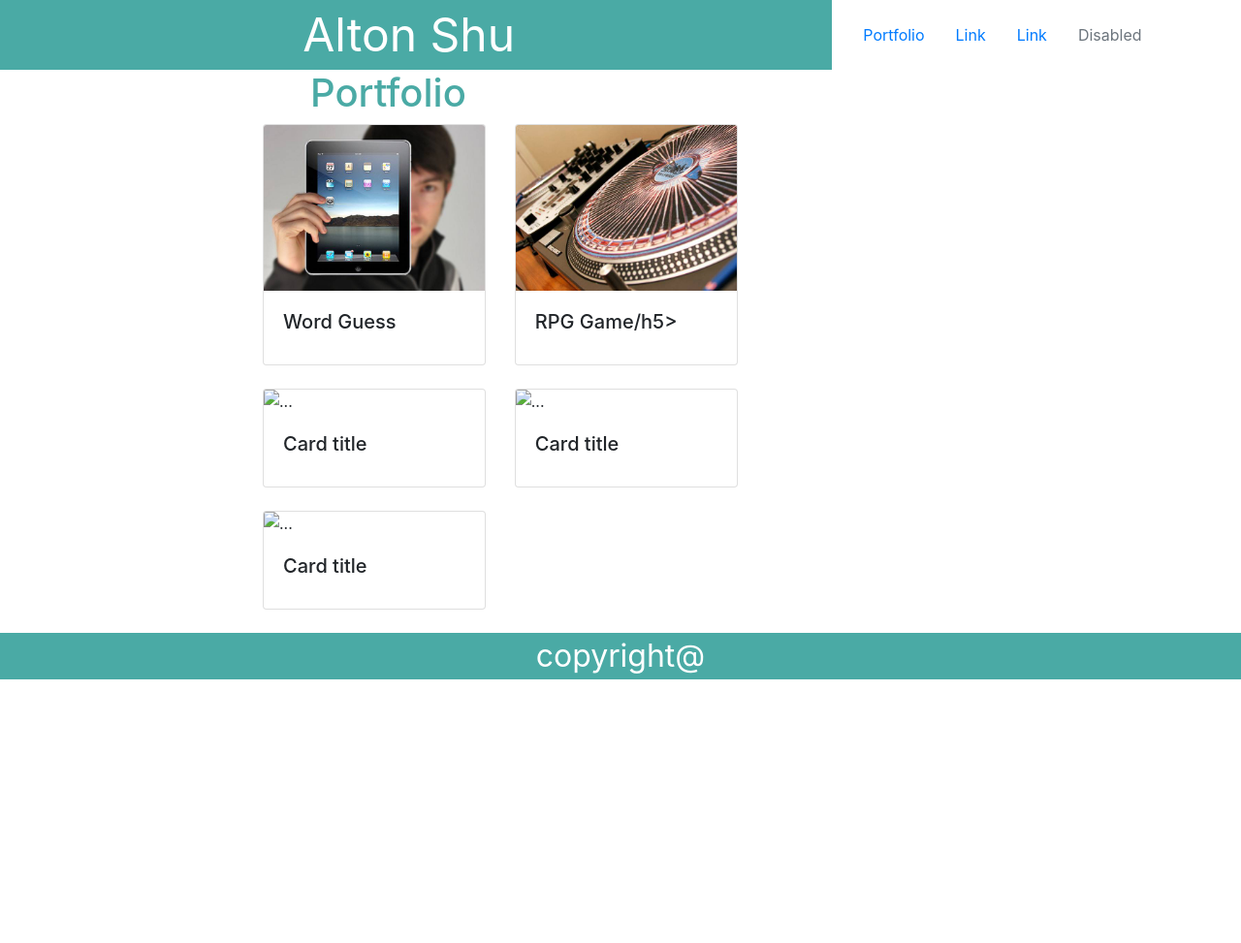
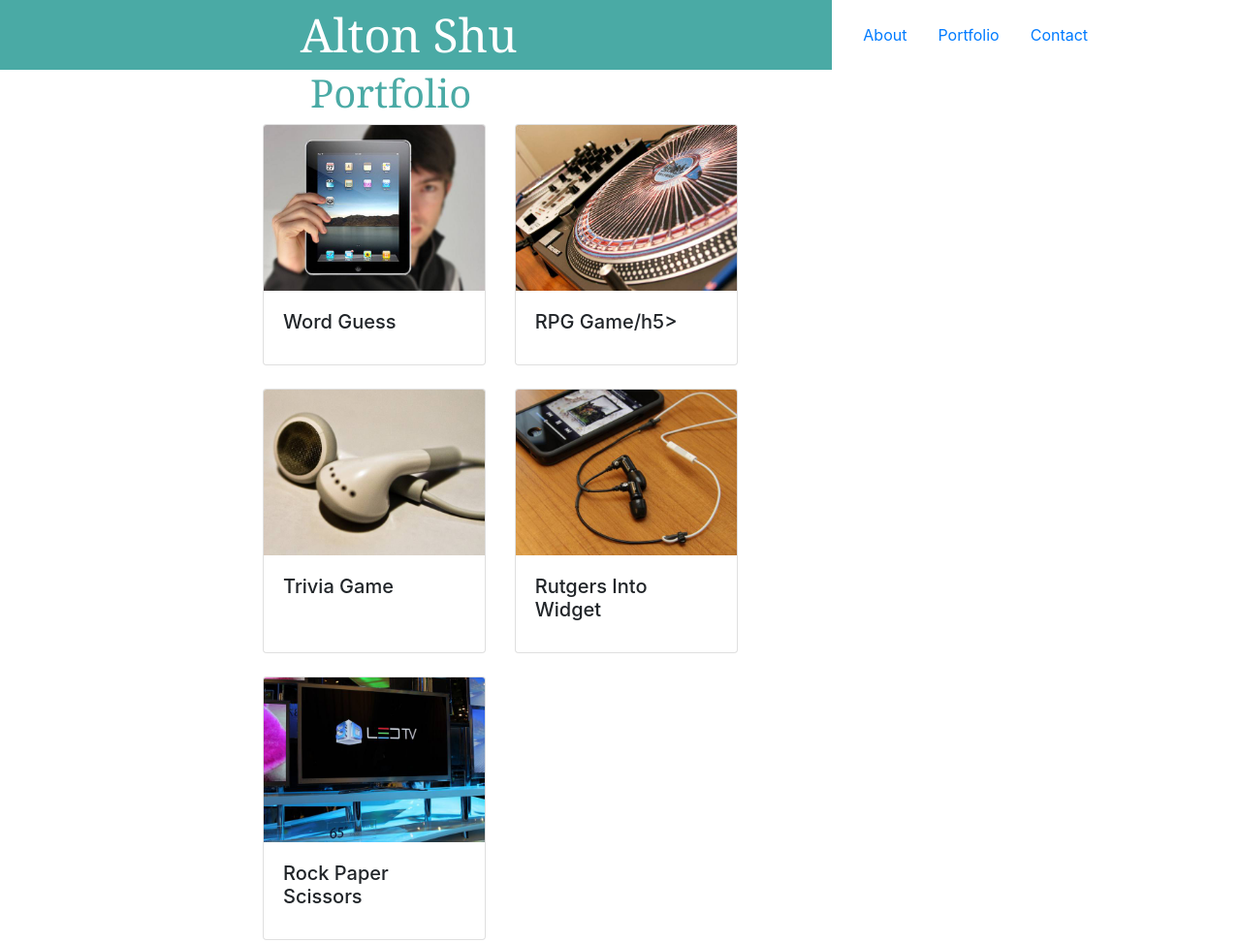
Before and after one commit to shualton/Bootstrap-Portfolio, a plain HTML site: page bootstrap-portfolio.html in a window 1280 px wide. Shown: the top 973 px of the page at 97% size. Before the commit the page ends 800 px from the top, so only its background shows below. Drawn offline with nearby package versions, Linux system fonts and the light colour scheme.

Commit message:
bootstrap portfolio

```diff
--- a/bootstrap-portfolio.html
+++ b/bootstrap-portfolio.html
@@ -15,16 +15,13 @@
     <div class = "col-4 navbar">
             <ul class="nav justify-content-end">
                     <li class="nav-item">
+                            <a class="nav-link" href="">About</a>
+                    </li>
+                    <li class="nav-item">
                       <a class="nav-link active" href="bootstrap-portfolio.html">Portfolio</a>
                     </li>
                     <li class="nav-item">
-                      <a class="nav-link" href="#">Link</a>
-                    </li>
-                    <li class="nav-item">
-                      <a class="nav-link" href="#">Link</a>
-                    </li>
-                    <li class="nav-item">
-                      <a class="nav-link disabled" href="#" tabindex="-1" aria-disabled="true">Disabled</a>
+                      <a class="nav-link" href="#">Contact</a>
                     </li>
                   </ul>
     </div>
@@ -58,15 +55,15 @@
         <div class="col-6">
             <div class="card-deck">
                     <div class="card">
-                        <img src="..." class="card-img-top" alt="...">
+                        <img src="images/technics-q-c-640-480-5.jpg" class="card-img-top" alt="ear buds">
                         <div class="card-body">
-                        <h5 class="card-title">Card title</h5>
+                        <h5 class="card-title">Trivia Game</h5>
                         </div>
                     </div>
                     <div class="card">
-                        <img src="..." class="card-img-top" alt="...">
+                        <img src="images/technics-q-c-640-480-7.jpg" class="card-img-top" alt="phone">
                         <div class="card-body">
-                        <h5 class="card-title">Card title</h5>
+                        <h5 class="card-title">Rutgers Into Widget</h5>
                         </div>
                     </div>
 
@@ -79,9 +76,9 @@
         <div class="col-3">
             <div class="card-deck">
                     <div class="card">
-                        <img src="..." class="card-img-top" alt="...">
+                        <img src="images/technics-q-c-640-480-9.jpg" class="card-img-top" alt="monitor">
                         <div class="card-body">
-                        <h5 class="card-title">Card title</h5>
+                        <h5 class="card-title">Rock Paper Scissors</h5>
                         </div>
                     </div>
             </div>
--- a/style.css
+++ b/style.css
@@ -3,11 +3,13 @@
     text-align: center;
     color: white;
     font-size: 300%;
+    font-family: Georgia, Times, "Times New Roman", serif;
 }
 
 .ph1{
     margin-left: 25%;
     color: #4aaaa5;
+    font-family: Georgia, Times, "Times New Roman", serif;
 }
 
 .cards1{
```
Also changed, not shown: 1 other file.
